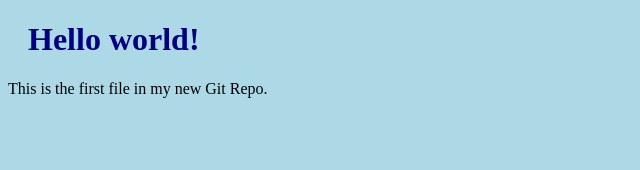
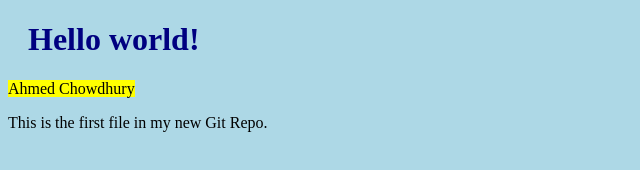
Before and after one commit to rupock/gitPractice, a plain HTML site: page Index.html in a window 1280 px wide. Shown: the whole page, without its empty margins (0-640 px from the left). Drawn offline with Linux system fonts and the light colour scheme.

Commit message:
Index.html and read me updated

```diff
--- a/Index.html
+++ b/Index.html
@@ -7,6 +7,7 @@
 <body>
 
 <h1>Hello world!</h1>
+<mark>Ahmed Chowdhury</mark>
 <p>This is the first file in my new Git Repo.</p>
 
 </body>
```
Also changed, not shown: 1 other file.
